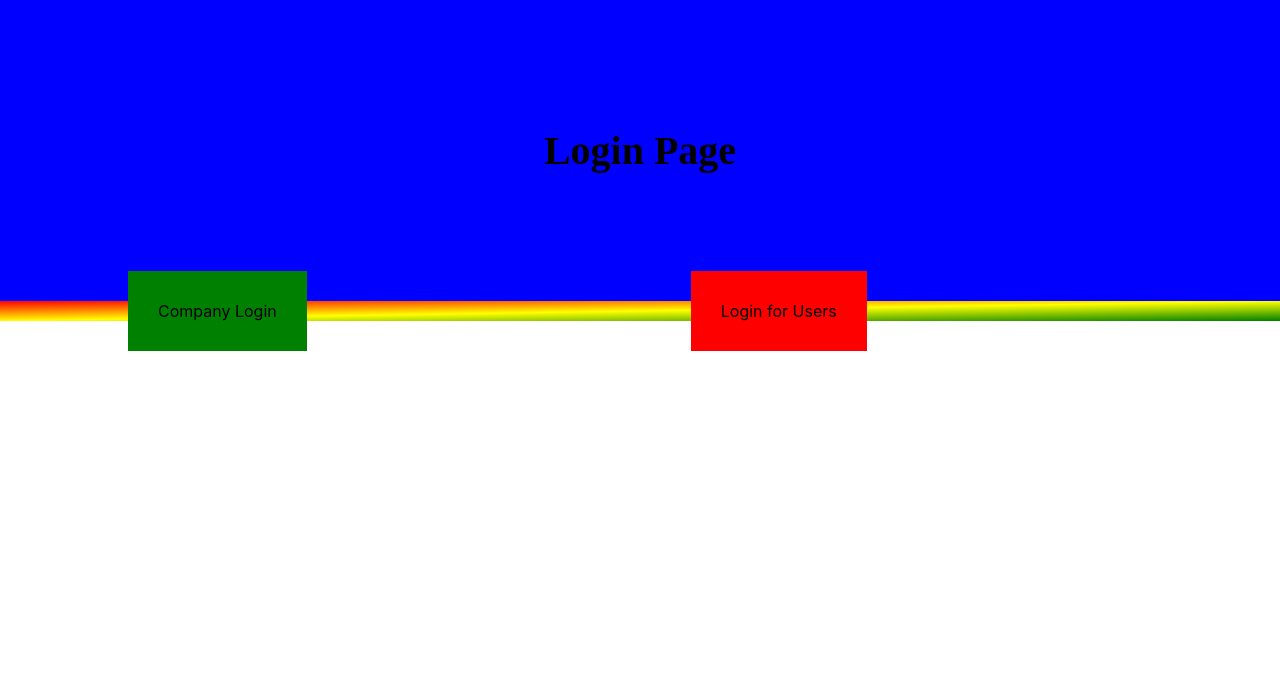
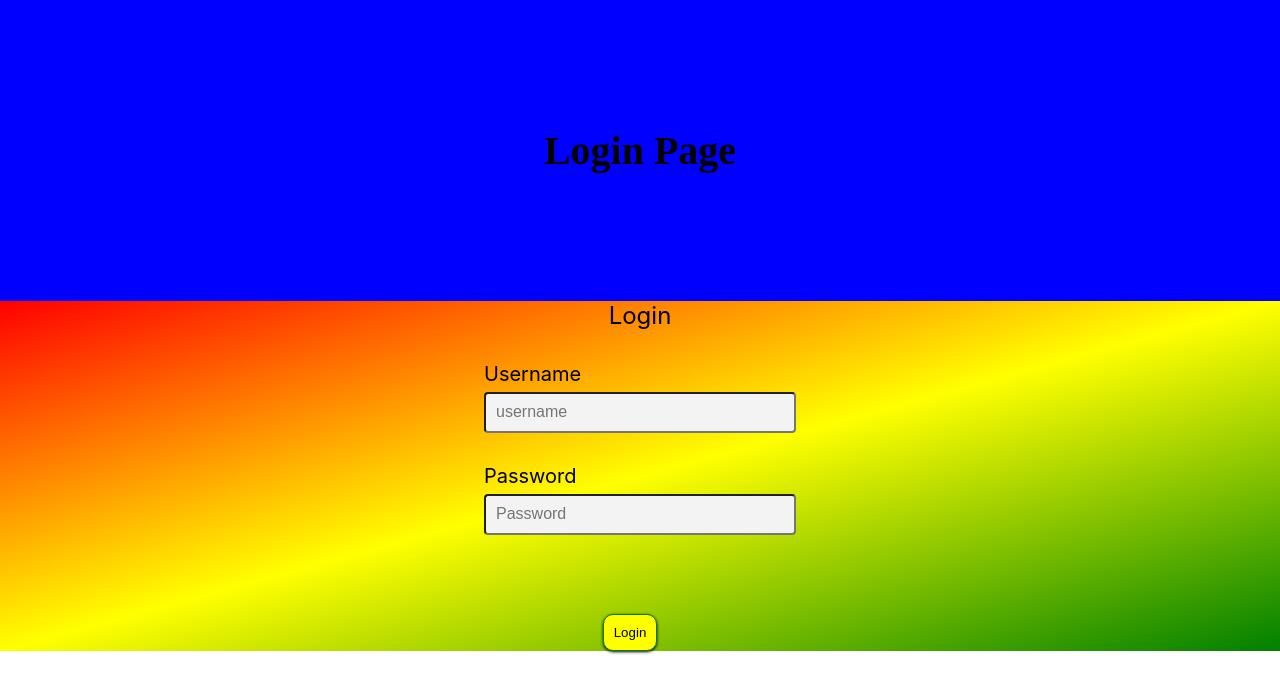
Before and after one commit to cooperece366s21/CoopedIn-Frontend, a React (Create React App) app in the folder client/: page /loginPage in a window 1280 px wide. Shown: the top 692 px of the page. Built offline with nearby package versions, Linux system fonts and the light colour scheme.

Commit message:
Login Page made more...bettererer with help of guide

```diff
--- a/client/package.json
+++ b/client/package.json
@@ -8,8 +8,11 @@
     "@testing-library/jest-dom": "^5.11.10",
     "@testing-library/react": "^11.2.6",
     "@testing-library/user-event": "^12.8.3",
+    "classnames": "^2.3.1",
     "connected-react-router": "^6.9.1",
     "history": "^5.0.0",
+    "lodash": "^4.17.21",
+    "prop-types": "^15.7.2",
     "react": "^17.0.2",
     "react-bootstrap-table-next": "^4.0.3",
     "react-dom": "^17.0.2",
--- a/client/src/App.js
+++ b/client/src/App.js
@@ -1,6 +1,6 @@
 import React from "react";
 //import logo from './logo.svg';
-import LoginPage from "./component/loginPage";
+import LoginPage from "./component/Login/loginPage";
 import HomePage from "./component/home";
 //import {connect} from "react-redux";
 //import activePage from "store";
--- /dev/null
+++ b/client/src/component/Login/Login.js
@@ -0,0 +1,34 @@
+import React from "react";
+import './loginPage.module.css';
+import "./Login.scss";
+export class Login extends React.Component{
+    constructor(props) {
+        super(props);
+    }
+    render() {
+        return(
+            <div className="base-container">
+                <div className = "header">Login</div>
+                <div className = "content">
+                    <div className = "form">
+                        <div className ="form-group">
+                            <label htmlFor="username">Username</label>
+                            <input type="text" name = "username" placeholder = "username"/>
+                        </div>
+                        <div className ="form-group">
+                            <label htmlFor="password">Password</label>
+                            <input type="password" name = "password" placeholder = "Password"/>
+                        </div>
+                    </div>
+                </div>
+                <div className = "footer">
+                    <button type ="button" className ="btn">
+                        Login
+                    </button>
+                </div>
+            </div>
+        )
+    }
+};
+
+export default Login;
--- /dev/null
+++ b/client/src/component/Login/Login.scss
@@ -0,0 +1,61 @@
+.base-container {
+  width: 100%;
+  display: flex;
+  flex-direction: column;
+  align-items: center;
+
+  .header {
+    font-size: 24px;
+  }
+
+  .content {
+    display: flex;
+    flex-direction: column;
+
+    .form {
+      margin-top: 2em;
+      display: flex;
+      flex-direction: column;
+      alight-items: center;
+      .form-group{
+        display:flex;
+        flex-direction:column;
+        align-items: flex-start;
+        width: fit-content;
+        label{
+          font-size: 20px;
+        }
+        input{
+          margin-top:6px;
+          min-width: 18em;
+          height: 37px;
+          padding: 0px 10px;
+          font-size: 16px;
+          background-color: #f3f3f3;
+          border-radius:4px;
+          margin-bottom: 31px;
+          transition: all 250ms ease-in-out;
+          &:focus{
+            outline: none;
+            box-shadow: 0px 0px 12px 0.8px green;
+          }
+        }
+      }
+    }
+  }
+  .footer{
+    margin-top: 3em;
+  }
+}
+.btn {
+  margin-right: 20px;
+  padding: 10px;
+  border: 1px solid green;
+  border-radius: 10px;
+  background: yellow;
+  box-shadow: 0 1px 3px black;
+  btn:hover {
+    background-color: #eef;
+    border: 1px solid #aaf;
+  }
+}
--- /dev/null
+++ b/client/src/component/Login/loginPage.js
@@ -0,0 +1,43 @@
+import React from 'react';
+import ReactDOM from 'react-dom';
+import {changePage} from "../../redux/actions/actions";
+import './loginPage.module.css';
+import styles from "./loginPage.module.css";
+import { isEmpty } from "lodash";
+import Login from "./Login"
+class LoginPage extends React.Component {
+    constructor(props){
+        super(props);
+        this.state = {
+            activePage: "loginPage",
+            username: "",
+            password: "",
+            isLoading: false,
+            error: {
+                state: false,
+                message: ""
+            },
+            success: false
+        };
+
+
+    }
+
+    render() {
+        const {username, password, isLoading, error, success} = this.state;
+        return (
+            <div>
+            <header>
+                <h1>Login Page</h1>
+            </header>
+            <body>
+                <Login/>
+
+            </body>
+                </div>
+        );
+    }
+}
+//ReactDOM.render(<LoginPage />, document.getElementById('root'));
+
+export default LoginPage;
--- a/client/src/component/loginButton.js
+++ b/client/src/component/loginButton.js
@@ -1,7 +1,7 @@
 import React, {Component} from 'react';
 import './loginButton.css';
 import ReactDOM from "react-dom";
-import LoginPage from "./loginPage";
+import LoginPage from "./Login/loginPage";
 import mapStateToProps from "react-redux/lib/connect/mapStateToProps";
 import {connect} from "react-redux";
 import { useDispatch } from "react-redux";
--- a/client/src/component/loginPage.js
+++ /dev/null
@@ -1,32 +0,0 @@
-import React from 'react';
-import ReactDOM from 'react-dom';
-import {changePage} from "../redux/actions/actions";
-import './loginPage.css';
-
-
-
-class LoginPage extends React.Component {
-    constructor(props){
-        super(props);
-        this.state = {
-            activePage:"loginPage",
-        };
-    }
-    render() {
-        return (
-            <div>
-            <header>
-                <h1>Login Page</h1>
-            </header>
-            <body>
-            <companylogin>Company Login</companylogin>
-
-            <userlogin>Login for Users</userlogin>
-            </body>
-                </div>
-        );
-    }
-}
-//ReactDOM.render(<LoginPage />, document.getElementById('root'));
-
-export default LoginPage;
--- a/client/src/index.js
+++ b/client/src/index.js
@@ -1,7 +1,7 @@
 import React, {Component} from 'react';
 import ReactDOM from 'react-dom';
 import HomePage from "./component/home";
-import LoginPage from "./component/loginPage";
+import LoginPage from "./component/Login/loginPage";
 import App from './App';
 import reportWebVitals from './reportWebVitals';
 import Timer from "./component/Timer";
```
Also changed, not shown: client/src/component/Login/loginPage.module.css (line endings or trailing spaces).
